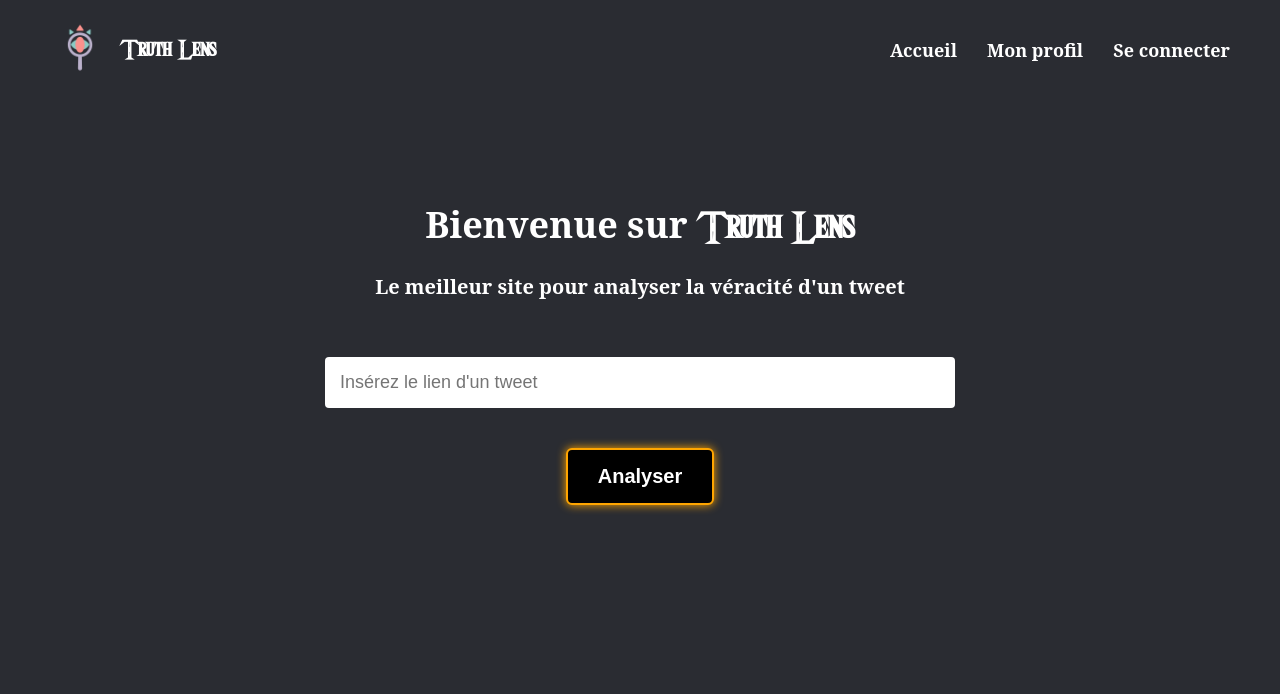
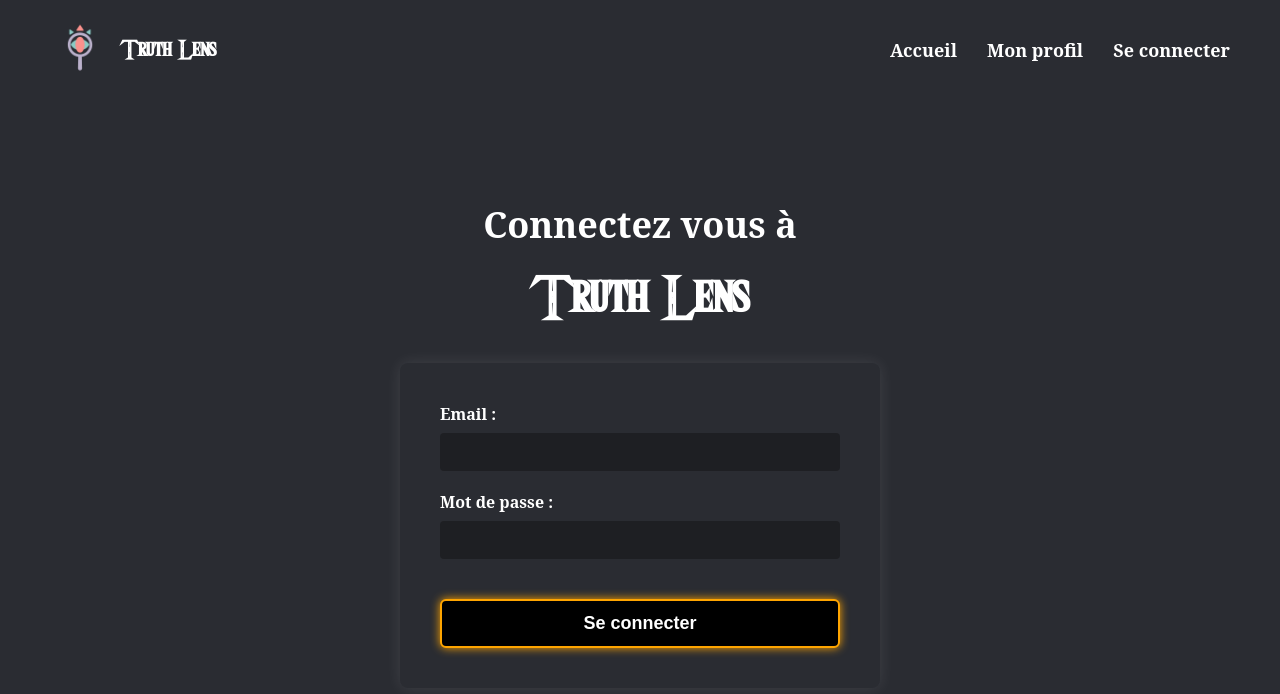
Before and after one commit to BaptsiteB/truthlens, a React (Create React App) app in the folder front-end/: page / in a window 1280 px wide. Both pictures are taken after a click on the link "Se connecter". Shown: the top 694 px of the page. Built offline with nearby package versions, Linux system fonts and the light colour scheme.

Commit message:
Ajout de la page de connexion et du raccourcis fonctionnel avec le boutton se connecter

```diff
--- a/front-end/src/App.js
+++ b/front-end/src/App.js
@@ -1,8 +1,14 @@
 import './App.css';
 import React, { useState } from 'react';
+import Connexion from './Connexion'; // <-- IMPORT DE LA PAGE DE CONNEXION
 
+let fiabilite_score = 78;
 
-let fiabilite_score = -51
+if (fiabilite_score > 100) {
+  fiabilite_score = 100;
+} else if (fiabilite_score < 0) {
+  fiabilite_score = 0;
+}
 
 const renderHeartBar = (score) => {
   const fullHearts = Math.floor(score / 10);
@@ -18,44 +24,69 @@ const renderHeartBar = (score) => {
   const hearts = [];
 
   for (let i = 0; i < fullHearts; i++) {
-    hearts.push(<img key={`red-${i}`} src="/coeur_rouge.png" alt="coeur rouge" className="heart" />);
+    hearts.push(
+      <img
+        key={`red-${i}`}
+        src="/coeur_rouge.png"
+        alt="coeur rouge"
+        className="heart"
+      />
+    );
   }
 
   if (halfHeart) {
-    hearts.push(<img key="half" src="/coeur_demi.png" alt="coeur demi" className="heart" />);
+    hearts.push(
+      <img
+        key="half"
+        src="/coeur_demi.png"
+        alt="coeur demi"
+        className="heart"
+      />
+    );
   }
 
   for (let i = 0; i < blackHearts; i++) {
-    hearts.push(<img key={`black-${i}`} src="/coeur_noir.png" alt="coeur noir" className="heart" />);
+    hearts.push(
+      <img
+        key={`black-${i}`}
+        src="/coeur_noir.png"
+        alt="coeur noir"
+        className="heart"
+      />
+    );
   }
 
   return hearts;
 };
 
 function App() {
-
-  if (fiabilite_score > 100) {
-    fiabilite_score = 100
-  } else if (fiabilite_score < 0) { fiabilite_score = 0 }
   const [score_barre, setScoreBarre] = useState(fiabilite_score);
-
   const [showTweet, setShowTweet] = useState(false);
+  const [page, setPage] = useState('accueil'); // <-- AJOUT POUR LA NAVIGATION
 
   const handleAnalyzeClick = () => {
-    setShowTweet(true); // simulation de réponse
+    setShowTweet(true); // simulation
   };
+
+  if (page === 'connexion') {
+    return <Connexion />;
+  }
 
   return (
     <div className="app">
       <header className="navbar">
         <div className="logo-title">
-          <img src="/truthlens_logo.png" alt="Truth Lens Logo" className="logo" />
+          <img
+            src="/truthlens_logo.png"
+            alt="Truth Lens Logo"
+            className="logo"
+          />
           <h3>Truth Lens</h3>
         </div>
         <nav className="nav-links">
-          <a href="#">Accueil</a>
+          <a href="#" onClick={() => setPage('accueil')}>Accueil</a>
           <a href="#">Mon profil</a>
-          <a href="#">Se connecter</a>
+          <a href="#" onClick={() => setPage('connexion')}>Se connecter</a>
         </nav>
       </header>
 
@@ -78,7 +109,9 @@ function App() {
           <>
             <div className="tweet-card">
               <div className="tweet-header">
-                <span className="tweet-author">Emily <span className="tweet-emoji">🦋</span></span>
+                <span className="tweet-author">
+                  Emily <span className="tweet-emoji">🦋</span>
+                </span>
                 <span className="tweet-username">@emilyliu.me</span>
               </div>
               <div className="tweet-content">
@@ -91,13 +124,10 @@ function App() {
 
             <div className="reliability">
               <h2>Fiabilité : {score_barre}%</h2>
-              <div className="heart-bar">
-                {renderHeartBar(score_barre)}
-              </div>
+              <div className="heart-bar">{renderHeartBar(score_barre)}</div>
             </div>
           </>
         )}
-
       </main>
     </div>
   );
--- /dev/null
+++ b/front-end/src/Connexion.css
@@ -0,0 +1,171 @@
+.App {
+  text-align: center;
+}
+
+.App-logo {
+  height: 40vmin;
+  pointer-events: none;
+}
+
+@media (prefers-reduced-motion: no-preference) {
+  .App-logo {
+    animation: App-logo-spin infinite 20s linear;
+  }
+}
+
+.App-header {
+  background-color: #282c34;
+  min-height: 100vh;
+  display: flex;
+  justify-content: center;
+  font-size: calc(10px + 2vmin);
+  color: white;
+}
+
+.App-link {
+  color: #61dafb;
+}
+
+@font-face {
+  font-family: 'Triforce';
+  src: url('/public/Triforce.ttf') format('truetype');
+}
+
+body {
+  margin: 0;
+  font-family: 'Serif';
+  background-color: #2a2c32;
+  color: white;
+}
+
+.app {
+  text-align: center;
+}
+
+.navbar {
+  display: flex;
+  justify-content: space-between;
+  align-items: center;
+  padding: 20px 50px;
+  background-color: #2a2c32;
+}
+
+.logo-title {
+  display: flex;
+  align-items: center;
+  gap: 10px; /* espace entre logo et h3 */
+}
+
+.logo {
+  height: 60px;
+}
+
+.nav-links a {
+  color: white;
+  text-decoration: none;
+  margin-left: 30px;
+  font-weight: bold;
+  font-size: 18px;
+}
+
+.main-content {
+  margin-top: 100px;
+}
+
+h1 {
+  font-size: 36px;
+  font-weight: bold;
+}
+
+.triforce-font {
+  font-family: 'Triforce', serif;
+  font-size: 50px;
+}
+
+
+h3 {
+  font-size: 22px;
+  font-weight: bold;
+  margin: 0;
+  font-family: 'Triforce', serif;
+}
+
+
+.connexion-button {
+  display: block;
+  margin: 40px auto 0;
+  background-color: black;
+  color: white;
+  font-size: 20px;
+  font-weight: bold;
+  padding: 15px 30px;
+  border: 2px solid orange;
+  border-radius: 6px;
+  cursor: pointer;
+  box-shadow: 0 0 10px orange;
+  transition: 0.3s ease;
+}
+
+.connexion-button:hover {
+  box-shadow: 0 0 20px orange;
+}
+
+/* === STYLES POUR LA PAGE DE CONNEXION === */
+
+.connexion-container {
+  background-color: #2a2c32;
+  color: white;
+  padding: 40px;
+  max-width: 400px;
+  margin: 40px auto;
+  border-radius: 8px;
+  box-shadow: 0 0 15px rgba(255, 255, 255, 0.1);
+  text-align: left;
+}
+
+.connexion-form {
+  display: flex;
+  flex-direction: column;
+  gap: 20px;
+}
+
+.connexion-form label {
+  font-size: 16px;
+  font-weight: bold;
+  display: flex;
+  flex-direction: column;
+  color: white;
+}
+
+.connexion-form input {
+  margin-top: 8px;
+  padding: 10px;
+  font-size: 16px;
+  border: none;
+  border-radius: 4px;
+  background-color: #1e1f23;
+  color: white;
+}
+
+.connexion-form input:focus {
+  outline: none;
+  box-shadow: 0 0 5px orange;
+}
+
+.connexion-form button {
+  margin-top: 20px;
+  background-color: black;
+  color: white;
+  font-size: 18px;
+  font-weight: bold;
+  padding: 12px 24px;
+  border: 2px solid orange;
+  border-radius: 6px;
+  cursor: pointer;
+  box-shadow: 0 0 10px orange;
+  transition: box-shadow 0.3s ease;
+}
+
+.connexion-form button:hover {
+  box-shadow: 0 0 20px orange;
+}
--- /dev/null
+++ b/front-end/src/Connexion.js
@@ -0,0 +1,49 @@
+import './Connexion.css';
+import React, { useState } from 'react';
+
+function App() {
+
+  return (
+    <div className="app">
+      <header className="navbar">
+        <div className="logo-title">
+          <img src="/truthlens_logo.png" alt="Truth Lens Logo" className="logo" />
+          <h3>Truth Lens</h3>
+        </div>
+        <nav className="nav-links">
+          <a href="#">Accueil</a>
+          <a href="#">Mon profil</a>
+          <a href="#">Se connecter</a>
+        </nav>
+      </header>
+
+      <main className="main-content">
+        <h1>
+          Connectez vous à
+        </h1>
+        <h1>
+          <span className="triforce-font">Truth Lens</span>
+        </h1>
+      </main>
+
+        <div className="connexion-container">
+            <form className="connexion-form">
+                <label>
+                    Email :
+                    <input type="email" name="email" required />
+                </label>
+                <label>
+                    Mot de passe :
+                    <input type="password" name="password" required />
+                </label>
+                <button type="submit">Se connecter</button>
+            </form>
+        </div>
+    </div>
+
+
+  );
+
+}
+
+export default App;
```
